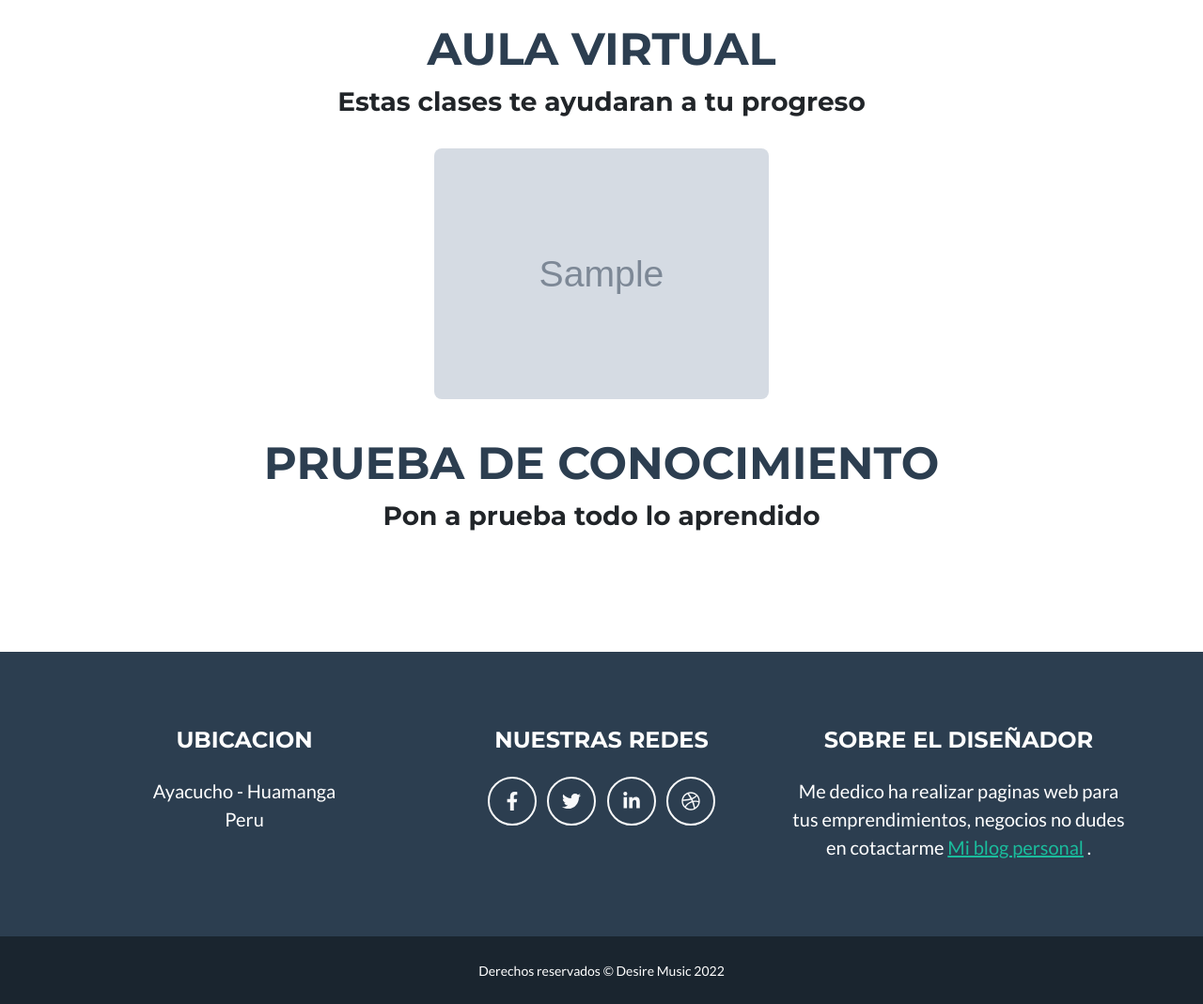
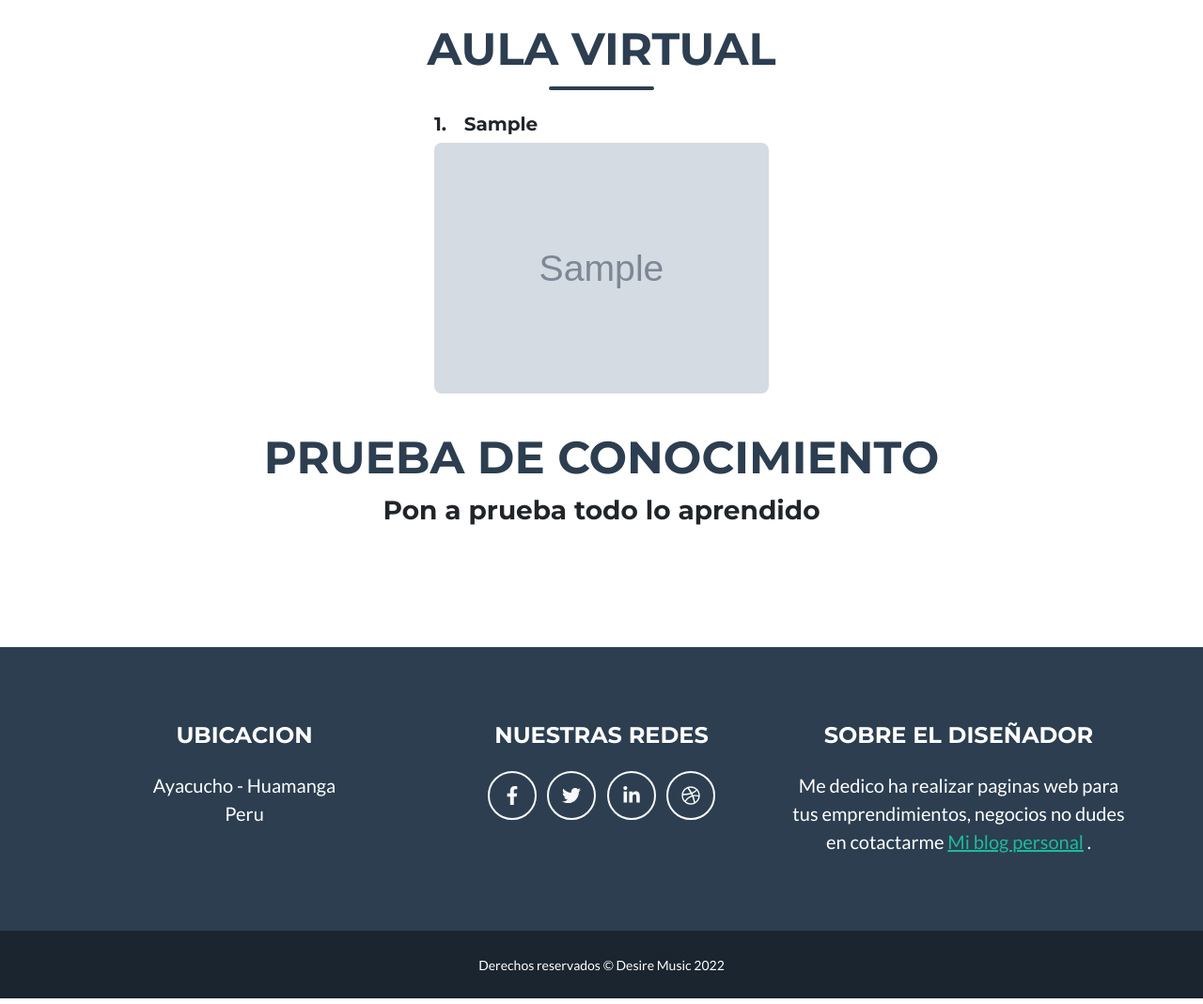
Before and after one commit to chipermas/desiremusica, a Flask app: page /cursos/1 in a window 1280 px wide. Shown: the part 104-1173 px from the top of the page at 94% size. Run offline with Flask 2, Linux system fonts and the light colour scheme; the visitor is signed in with stand-in values (Sample User, id 1); tables that the repository leaves empty hold one stand-in row (values such as "Sample post"); grey boxes marked "Sample" are stand-in pictures; some libraries are stand-ins or nearby versions.

Commit message:
numeracion

```diff
--- a/static/css/sty.css
+++ b/static/css/sty.css
@@ -26,7 +26,7 @@
 }
 .border-modal{
   border-width: 2px;
-  border-color: green ;
+  border-color: darkblue ;
   border-style: double;
   border-radius: 0.5rem;
   padding: 1.5em;
--- a/templates/clases.html
+++ b/templates/clases.html
@@ -9,7 +9,7 @@
                 <h2 class="page-section-heading text-center text-uppercase text-secondary mb-0">Aula virtual</h2>
                 <!-- Icon Divider-->
                 <div class="divider-custom">
-                    <h3>Estas clases te ayudaran a tu progreso</h3>
+                    <div class="divider-custom-line"></div>
                 </div>
                 <!-- Portfolio Grid Items-->
                 {{mostrar_clases(clases)}}
--- a/templates/macros/macroclases.html
+++ b/templates/macros/macroclases.html
@@ -2,11 +2,16 @@
     {% if clases %}
         <div class="row justify-content-center">
         {% for clase in clases %}
+
             <!-- Portfolio Item-->
-
                 <div class="col-md-6 col-lg-4 mb-5">
+                    <div class="row">
+                        <div class="col-1"><h5>{{loop.index}}.</h5></div>
+                        <div class="col-11"><h5>{{clase.clase}}</h5></div>
+                    </div>
                     <div class="portfolio-item mx-auto" id="{{clase.id}}" data-bs-toggle="modal" data-bs-target="#modal{{clase.id}}">
                         <div class="portfolio-item-caption d-flex align-items-center justify-content-center h-100 w-100">
+
                             <div class="portfolio-item-caption-content text-center text-white">{{clase.clase}}</div>
                         </div>
                         <img class="img-fluid" src="{{clase.curse.imagen}}" alt="..." />
--- a/templates/macros/macroforms.html
+++ b/templates/macros/macroforms.html
@@ -1,5 +1,5 @@
 {% macro render_field(field) %}
-    {{ field.label }}
+    <b>{{ field.label }}</b>
     {{ field(**kwargs)|safe }}
     {% if field.errors%}
         <ul>
--- a/templates/macros/macromostrarcurso.html
+++ b/templates/macros/macromostrarcurso.html
@@ -4,7 +4,6 @@
         <div class="row justify-content-center">
         {% for curso in cursos %}
             <!-- Portfolio Item-->
-
             <div class="col-md-6 col-lg-4 mb-5">
                 <a href="/cursos/{{curso.id}}">
                     <div class="portfolio-item mx-auto">
@@ -15,7 +14,6 @@
                     </div>
                 </a>
             </div>
-
         {% endfor %}
         </div>
         {% else %}
```
Lines whose indentation alone changed are shown as unchanged.
